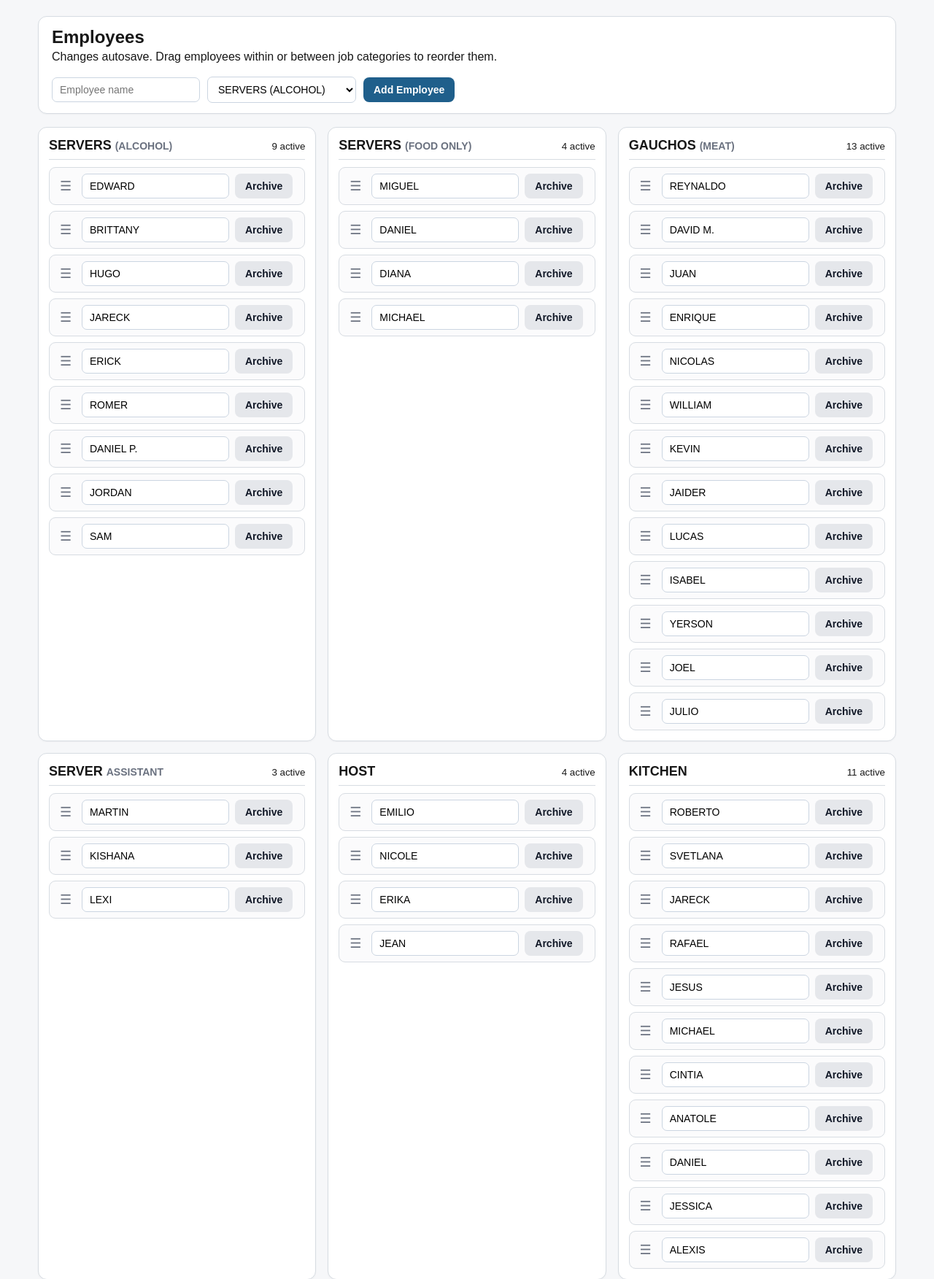
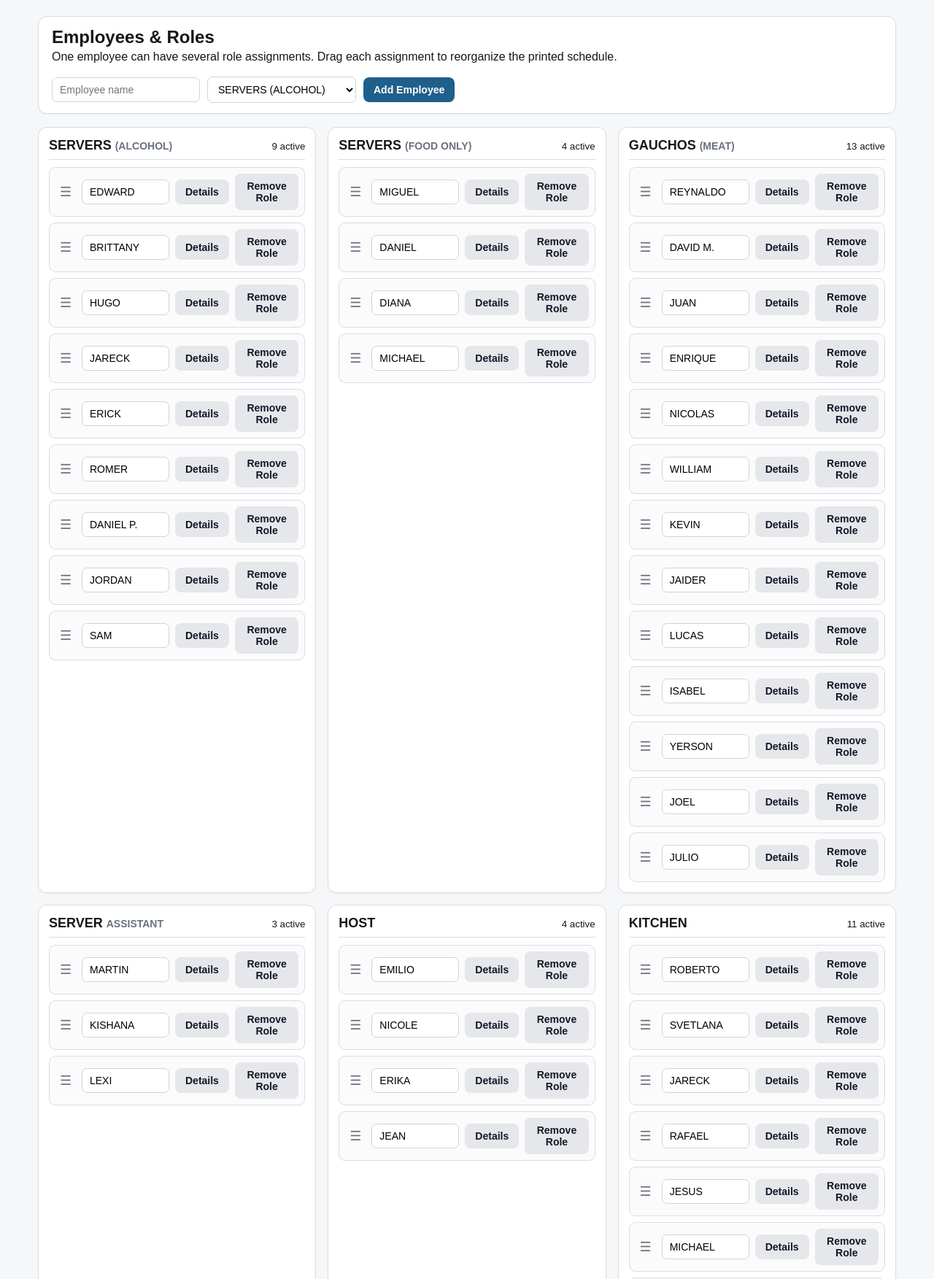
Before and after one commit to all-upper-case/gaucho-schedule, a Flask app: page /employees in a window 1280 px wide. Shown: the part 52-1805 px from the top of the page at 73% size. Run offline with Flask 3, Linux system fonts and the light colour scheme; data comes from the database, SQL or seed files in the repository; data that the repository does not hold is empty.

Commit message:
Update templates/employees.html for scheduling enhancements

```diff
--- a/templates/employees.html
+++ b/templates/employees.html
@@ -2,8 +2,8 @@
 {% block content %}
 <section class="hero-card">
   <div>
-    <h1>Employees</h1>
-    <p>Changes autosave. Drag employees within or between job categories to reorder them.</p>
+    <h1>Employees &amp; Roles</h1>
+    <p>One employee can have several role assignments. Drag each assignment to reorganize the printed schedule.</p>
   </div>
   <form id="add-employee-form" class="add-employee autosave-add-form">
     <input name="name" placeholder="Employee name" required>
@@ -23,10 +23,28 @@
       </div>
       <div class="employee-dropzone" data-role-id="{{ role.id }}">
         {% for emp in employees %}
-          <article class="employee-card" draggable="true" data-employee-id="{{ emp.id }}">
-            <span class="drag-handle" title="Drag to reorder">☰</span>
-            <input class="employee-name-input" value="{{ emp.name }}" data-employee-id="{{ emp.id }}" aria-label="Employee name">
-            <button type="button" class="archive-employee-button secondary" data-employee-id="{{ emp.id }}">Archive</button>
+          <article class="employee-card" draggable="true" data-assignment-id="{{ emp.assignment_id }}" data-employee-id="{{ emp.employee_id }}">
+            <span class="drag-handle" title="Drag this role assignment">☰</span>
+            <input class="employee-name-input" value="{{ emp.name }}" data-employee-id="{{ emp.employee_id }}" aria-label="Employee name">
+            <button type="button" class="employee-details-button secondary">Details</button>
+            <button type="button" class="archive-assignment-button secondary" data-assignment-id="{{ emp.assignment_id }}">Remove Role</button>
+            <div class="employee-details" hidden>
+              <label>Date of birth (optional; use for employees under 18)
+                <input type="date" class="employee-detail-input" data-field="date_of_birth" data-employee-id="{{ emp.employee_id }}" value="{{ emp.date_of_birth or '' }}">
+              </label>
+              <div class="school-hours-row">
+                <label>School begins <input type="time" class="employee-detail-input" data-field="school_start_time" data-employee-id="{{ emp.employee_id }}" value="{{ emp.school_start_time or '08:00' }}"></label>
+                <label>School ends <input type="time" class="employee-detail-input" data-field="school_end_time" data-employee-id="{{ emp.employee_id }}" value="{{ emp.school_end_time or '15:00' }}"></label>
+              </div>
+              <label class="check-label"><input type="checkbox" class="employee-detail-input" data-field="parental_late_consent" data-employee-id="{{ emp.employee_id }}" {% if emp.parental_late_consent %}checked{% endif %}> Valid TN parental consent form is on file for work after 10 PM</label>
+              <div class="add-role-row">
+                <select class="additional-role-select">
+                  {% for option_role in roles %}<option value="{{ option_role.id }}">{{ option_role.title }} {{ option_role.subtitle }}</option>{% endfor %}
+                </select>
+                <button type="button" class="add-role-button" data-employee-id="{{ emp.employee_id }}">Add Another Role</button>
+              </div>
+              <p class="muted">The same personal details are shared anywhere this employee appears.</p>
+            </div>
           </article>
         {% else %}
           <div class="empty-role-note">No active employees in this category.</div>
@@ -37,18 +55,17 @@
 </section>
 
 <section class="card archived-section">
-  <h2>Archived employees</h2>
-  <p class="muted">Archived employees are hidden from the schedule editor. Restore them here if they return.</p>
-  {% set any_archived = false %}
+  <h2>Removed role assignments</h2>
+  <p class="muted">Restoring an assignment returns that employee to the corresponding section.</p>
   {% for role, employees in archived_grouped %}
     {% if employees %}
       <div class="archived-group">
         <h3>{{ role.title }} {{ role.subtitle }}</h3>
         {% for emp in employees %}
-          <article class="archived-employee-card" data-employee-id="{{ emp.id }}">
+          <article class="archived-employee-card" data-assignment-id="{{ emp.assignment_id }}">
             <strong>{{ emp.name }}</strong>
-            <span>Archived {{ emp.archived_at or 'unknown date' }}</span>
-            <button type="button" class="unarchive-employee-button" data-employee-id="{{ emp.id }}">Restore</button>
+            <span>Removed {{ emp.archived_at or 'unknown date' }}</span>
+            <button type="button" class="unarchive-assignment-button" data-assignment-id="{{ emp.assignment_id }}">Restore Role</button>
           </article>
         {% endfor %}
       </div>
```
